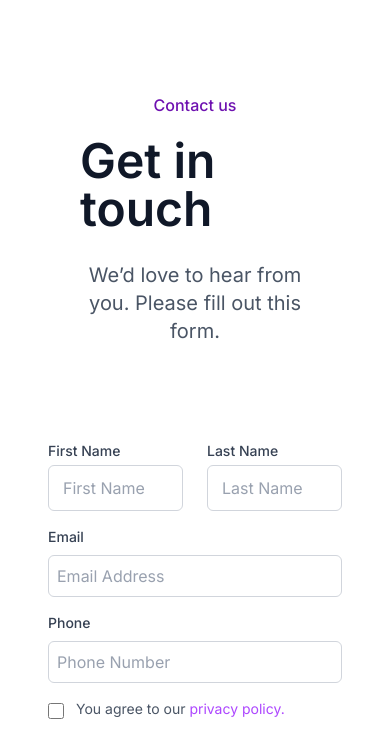
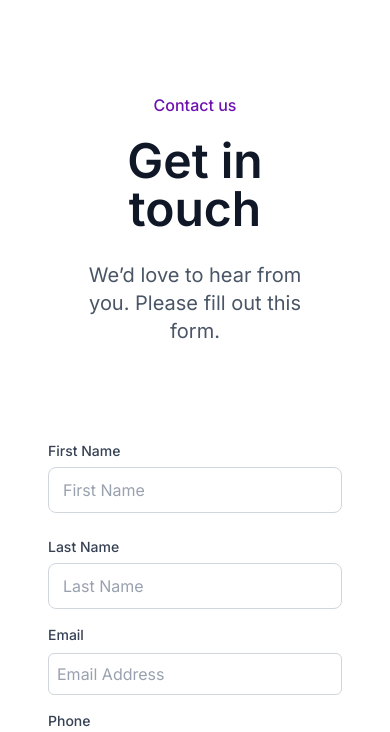
Before and after one commit to ahmadayyuba429-oss/tailwind-landing-page, a plain HTML site: page Project 1/index.html in a window 390 px wide. Shown: the part 67-799 px from the top of the page. Drawn offline with nearby package versions, Linux system fonts and the light colour scheme.

Commit message:
final update responsive design ui

```diff
--- a/Project 1/index.html
+++ b/Project 1/index.html
@@ -67,14 +67,13 @@
  </div>
 
   <!-- Mobile Menu -->
-  <div id="mobile-menu" class="hidden md:hidden px-6 pb-4">
+  <div id="mobile-menu" class="hidden md:hidden px-6 pb-4  flex-col gap-2 pt-4 border-t border-gray-200">
     <nav class="flex flex-col gap-4">
       <a href="#" class="text-gray-600 hover:text-purple-500 font-semibold">Home</a>
       <a href="#" class="text-gray-600 hover:text-purple-500 font-semibold">Products</a>
       <a href="#" class="text-gray-600 hover:text-purple-500 font-semibold">Resources</a>
       <a href="#" class="text-gray-600 hover:text-purple-500 font-semibold">Pricing</a>
-      <hr>
-      <a href="#" class="text-gray-600 hover:text-purple-500 font-semibold">Login</a>
+      <a href="#" class="bg-purple-500 text-white px-4 py-2 rounded-lg text-center hover:bg-purple-600 font-semibold">Login</a>
       <a href="#" class="bg-purple-500 text-white px-4 py-2 rounded-lg text-center hover:bg-purple-600 font-semibold">Sign Up</a>
     </nav>
   </div>
@@ -83,7 +82,7 @@
 <main>
     <section class=" container mx-auto flex flex-col items-center gap-y-3 mt-24 px-20 font-[Inter]">
         <h2 class=" text-base font-medium text-purple-800 mb-2 ">Contact us</h2>
-        <h1 class="text-5xl font-semibold text-gray-900 mb-4">Get in touch</h1>
+        <h1 class="text-5xl font-semibold text-gray-900 mb-4 text-center">Get in touch</h1>
         <p class="text-gray-600 text-center text-xl font-normal max-w-3xl" >We’d love to hear from you. Please fill out this form.</p>
     </section>
 
@@ -93,14 +92,14 @@
           <div class="flex flex-col gap-4">
 
             <!-- First Name and Last Name -->
-            <div class="flex gap-6 ">
-             <div class="flex flex-col gap-1 w-1/2">
+            <div class="flex flex-col md:flex-row gap-6">
+             <div class="flex flex-col gap-1.5 flex-1 ">
               <label for="first-name" class="text-sm font-medium text-gray-700">First Name</label>
-              <input type="text" id="first-name" name="first-name" class="w-full border border-gray-300 rounded-md px-3.5 py-2.5 focus:outline-none focus:ring-2 focus:ring-purple-500 placeholder-gray-400" placeholder="First Name">
+              <input type="text" id="first-name" name="first-name" class="w-full border border-gray-300 rounded-lg px-3.5 py-2.5 focus:outline-none focus:ring-2 focus:ring-purple-500 placeholder-gray-400 " placeholder="First Name">
             </div>
-            <div class="flex gap-1 flex-col w-1/2">
+            <div class="flex flex-col gap-1.5 flex-1">
               <label for="last-name" class="text-sm font-medium text-gray-700">Last Name</label>
-              <input type="text" id="last-name" name="last-name" class="w-full border border-gray-300 rounded-md px-3.5 py-2.5 focus:outline-none focus:ring-2 focus:ring-purple-500 placeholder-gray-400" placeholder="Last Name">
+              <input type="text" id="last-name" name="last-name" class="w-full border border-gray-300 rounded-lg px-3.5 py-2.5 focus:outline-none focus:ring-2 focus:ring-purple-500 placeholder-gray-400" placeholder="Last Name">
             </div>
           </div>
 
@@ -134,7 +133,7 @@
 <footer class="bg-purple-950 text-white mt-12 font-[Inter] ">
   <section class="py-24 px-4">
     <div class="container m-auto flex flex-col items-center gap-5 max-w-4xl">
-      <h2 class="text-4xl font-semibold">No long-term contracts. No catches. Simple.</h2>
+      <h2 class="text-3xl font-medium text-center">No long-term contracts. No catches. Simple.</h2>
       <p class="text-purple-100 text-xl text-center">Start your 30-day free trial. Cancel anytime..</p>
       <div class="flex flex-wrap justify-center gap-3">
     <a href="#" class="inline-flex items-center gap-2 bg-white text-gray-700 px-5 py-3 rounded-lg hover:bg-gray-50 font-semibold border border-gray-300 transition-colors">
```
